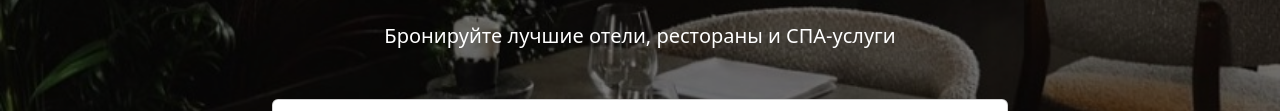
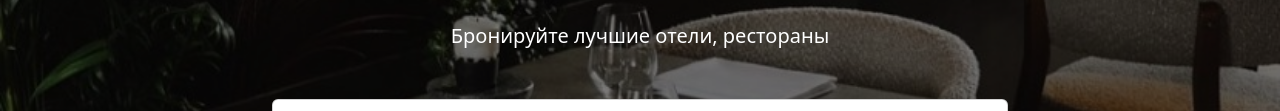
Before and after one commit to KAmantaeva/my-website, a website: page index.html in a window 1280 px wide. Shown: the part 226-337 px from the top of the page. Drawn offline with nearby package versions, Linux system fonts and the light colour scheme.

Commit message:
Update index.html

```diff
--- a/index.html
+++ b/index.html
@@ -84,7 +84,7 @@
   <section class="hero-section text-center">
     <div class="container">
       <h1 class="display-4 fw-bold mb-4">Добро пожаловать в BOOKNEST</h1>
-      <p class="lead mb-5">Бронируйте лучшие отели, рестораны и СПА-услуги</p>
+      <p class="lead mb-5">Бронируйте лучшие отели, рестораны</p>
       <div class="row justify-content-center">
         <div class="col-md-8">
           <div class="card">
```
